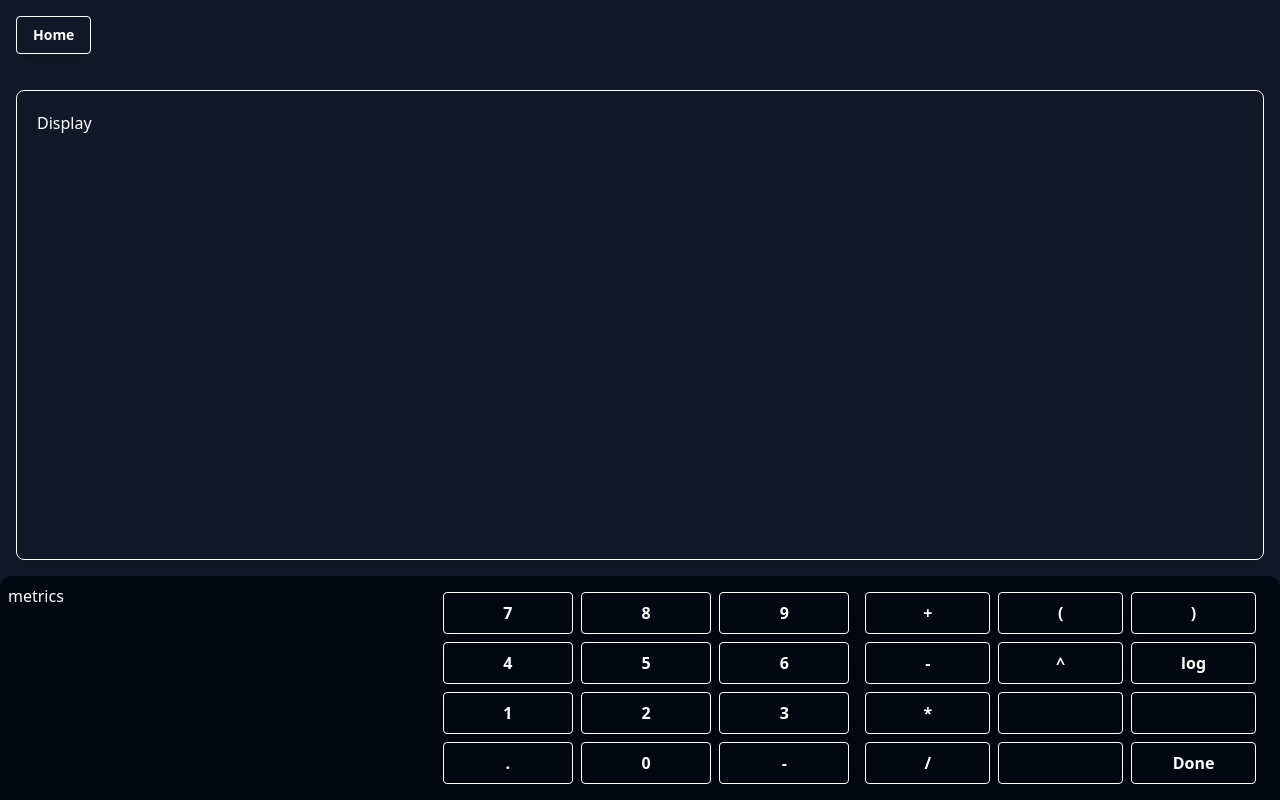
After one commit to jodhangill/Quanet, a Flask app: page /fitness in a window 1280 px wide. The commit adds this page. Run offline with Flask 3, Linux system fonts and the light colour scheme.

Commit message:
Added placeholder fitness calculator

```diff
--- a/app.py
+++ b/app.py
@@ -6,6 +6,10 @@ app = Flask(__name__)
 @app.route('/')
 def home():
     return render_template('home.html')
+
+@app.route('/fitness')
+def fitness():
+    return render_template('fitness-calculator.html')
 
 @app.route('/configurator')
 def configurator():
--- a/static/css/output.css
+++ b/static/css/output.css
@@ -586,6 +578,10 @@ video {
   position: relative;
 }
 
+.bottom-0 {
+  bottom: 0px;
+}
+
 .left-0 {
   left: 0px;
 }
@@ -594,16 +590,25 @@ video {
   top: 0px;
 }
 
-.col-span-4 {
-  grid-column: span 4 / span 4;
+.col-span-1 {
+  grid-column: span 1 / span 1;
+}
+
+.col-span-2 {
+  grid-column: span 2 / span 2;
+}
+
+.m-1 {
+  margin: 0.25rem;
 }
 
 .m-4 {
   margin: 1rem;
 }
 
-.mb-2 {
-  margin-bottom: 0.5rem;
+.mx-2 {
+  margin-left: 0.5rem;
+  margin-right: 0.5rem;
 }
 
 .mb-20 {
@@ -638,56 +639,24 @@ video {
   display: flex;
 }
 
-.inline-flex {
-  display: inline-flex;
-}
-
-.table {
-  display: table;
-}
-
 .grid {
   display: grid;
-}
-
-.contents {
-  display: contents;
-}
-
-.hidden {
-  display: none;
-}
-
-.h-4 {
-  height: 1rem;
 }
 
 .h-6 {
   height: 1.5rem;
 }
 
+.h-full {
+  height: 100%;
+}
+
 .min-h-screen {
   min-height: 100vh;
 }
 
-.w-1 {
-  width: 0.25rem;
-}
-
 .w-11 {
   width: 2.75rem;
-}
-
-.w-2 {
-  width: 0.5rem;
-}
-
-.w-4 {
-  width: 1rem;
-}
-
-.w-80 {
-  width: 20rem;
 }
 
 .w-full {
@@ -702,34 +671,46 @@ video {
   max-width: 42rem;
 }
 
-.border-collapse {
-  border-collapse: collapse;
+@keyframes bounce {
+  0%, 100% {
+    transform: translateY(-25%);
+    animation-timing-function: cubic-bezier(0.8,0,1,1);
   }
 
-.transform {
-  transform: translate(var(--tw-translate-x), var(--tw-translate-y)) rotate(var(--tw-rotate)) skewX(var(--tw-skew-x)) skewY(var(--tw-skew-y)) scaleX(var(--tw-scale-x)) scaleY(var(--tw-scale-y));
+  50% {
+    transform: none;
+    animation-timing-function: cubic-bezier(0,0,0.2,1);
+  }
 }
 
-.cursor-pointer {
-  cursor: pointer;
+.animate-bounce {
+  animation: bounce 1s infinite;
 }
 
-.resize {
-  resize: both;
+@keyframes pulse {
+  50% {
+    opacity: .5;
+  }
 }
 
-.appearance-none {
-  -webkit-appearance: none;
-     -moz-appearance: none;
-          appearance: none;
+.animate-pulse {
+  animation: pulse 2s cubic-bezier(0.4, 0, 0.6, 1) infinite;
 }
 
-.grid-cols-4 {
-  grid-template-columns: repeat(4, minmax(0, 1fr));
+.grid-cols-2 {
+  grid-template-columns: repeat(2, minmax(0, 1fr));
+}
+
+.grid-cols-3 {
+  grid-template-columns: repeat(3, minmax(0, 1fr));
 }
 
 .flex-col {
   flex-direction: column;
+}
+
+.content-center {
+  align-content: center;
 }
 
 .items-center {
@@ -744,8 +725,8 @@ video {
   justify-content: space-between;
 }
 
-.gap-2 {
-  gap: 0.5rem;
+.overflow-y-hidden {
+  overflow-y: hidden;
 }
 
 .rounded {
@@ -760,38 +741,13 @@ video {
   border-radius: 0.5rem;
 }
 
+.rounded-t-xl {
+  border-top-left-radius: 0.75rem;
+  border-top-right-radius: 0.75rem;
+}
+
 .border {
   border-width: 1px;
-}
-
-.border-gray-300 {
-  --tw-border-opacity: 1;
-  border-color: rgb(209 213 219 / var(--tw-border-opacity));
-}
-
-.border-gray-500 {
-  --tw-border-opacity: 1;
-  border-color: rgb(107 114 128 / var(--tw-border-opacity));
-}
-
-.border-gray-600 {
-  --tw-border-opacity: 1;
-  border-color: rgb(75 85 99 / var(--tw-border-opacity));
-}
-
-.border-gray-700 {
-  --tw-border-opacity: 1;
-  border-color: rgb(55 65 81 / var(--tw-border-opacity));
-}
-
-.border-gray-900 {
-  --tw-border-opacity: 1;
-  border-color: rgb(17 24 39 / var(--tw-border-opacity));
-}
-
-.border-gray-950 {
-  --tw-border-opacity: 1;
-  border-color: rgb(3 7 18 / var(--tw-border-opacity));
 }
 
 .border-white {
@@ -839,36 +775,29 @@ video {
   background-color: rgb(3 7 18 / var(--tw-bg-opacity));
 }
 
-.bg-green-500 {
-  --tw-bg-opacity: 1;
-  background-color: rgb(34 197 94 / var(--tw-bg-opacity));
-}
-
-.bg-orange-500 {
-  --tw-bg-opacity: 1;
-  background-color: rgb(249 115 22 / var(--tw-bg-opacity));
-}
-
 .bg-transparent {
   background-color: transparent;
 }
 
-.bg-white {
-  --tw-bg-opacity: 1;
-  background-color: rgb(255 255 255 / var(--tw-bg-opacity));
+.p-2 {
+  padding: 0.5rem;
 }
 
 .p-3 {
   padding: 0.75rem;
 }
 
-.p-6 {
-  padding: 1.5rem;
+.p-4 {
+  padding: 1rem;
 }
 
-.px-3 {
-  padding-left: 0.75rem;
-  padding-right: 0.75rem;
+.p-5 {
+  padding: 1.25rem;
+}
+
+.px-0 {
+  padding-left: 0px;
+  padding-right: 0px;
 }
 
 .px-4 {
@@ -976,34 +863,36 @@ video {
   box-shadow: var(--tw-ring-offset-shadow, 0 0 #0000), var(--tw-ring-shadow, 0 0 #0000), var(--tw-shadow);
 }
 
-.outline-none {
-  outline: 2px solid transparent;
-  outline-offset: 2px;
-}
-
-.outline {
-  outline-style: solid;
-}
-
-.ring-4 {
-  --tw-ring-offset-shadow: var(--tw-ring-inset) 0 0 0 var(--tw-ring-offset-width) var(--tw-ring-offset-color);
-  --tw-ring-shadow: var(--tw-ring-inset) 0 0 0 calc(4px + var(--tw-ring-offset-width)) var(--tw-ring-color);
-  box-shadow: var(--tw-ring-offset-shadow), var(--tw-ring-shadow), var(--tw-shadow, 0 0 #0000);
-}
-
-.ring-blue-300 {
-  --tw-ring-opacity: 1;
-  --tw-ring-color: rgb(147 197 253 / var(--tw-ring-opacity));
-}
-
-.ring-offset-gray-800 {
-  --tw-ring-offset-color: #1f2937;
-}
-
 /* Custom cursor */
 
 * {
-  cursor: url('../images/custom-cursor.png'), auto;
+  cursor: url('../images/custom-cursor.png'), auto !important;
+}
+
+button, a {
+  border-radius: 0.25rem;
+  border-width: 1px;
+  --tw-border-opacity: 1;
+  border-color: rgb(255 255 255 / var(--tw-border-opacity));
+  background-color: transparent;
+  padding-top: 0.5rem;
+  padding-bottom: 0.5rem;
+  padding-left: 1rem;
+  padding-right: 1rem;
+  font-weight: 600;
+  --tw-text-opacity: 1;
+  color: rgb(255 255 255 / var(--tw-text-opacity));
+  --tw-shadow: 0 10px 15px -3px rgb(0 0 0 / 0.1), 0 4px 6px -4px rgb(0 0 0 / 0.1);
+  --tw-shadow-colored: 0 10px 15px -3px var(--tw-shadow-color), 0 4px 6px -4px var(--tw-shadow-color);
+  box-shadow: var(--tw-ring-offset-shadow, 0 0 #0000), var(--tw-ring-shadow, 0 0 #0000), var(--tw-shadow);
+}
+
+button:hover, a:hover {
+  border-color: transparent;
+  --tw-bg-opacity: 1;
+  background-color: rgb(224 231 255 / var(--tw-bg-opacity));
+  --tw-text-opacity: 1;
+  color: rgb(0 0 0 / var(--tw-text-opacity));
 }
 
 #neatForm {
@@ -1195,8 +1084,12 @@ video {
 }
 
 @media (min-width: 768px) {
-  .md\:flex {
-    display: flex;
+  .md\:col-span-1 {
+    grid-column: span 1 / span 1;
+  }
+
+  .md\:grid {
+    display: grid;
   }
 
   .md\:w-1\/3 {
@@ -1206,6 +1099,10 @@ video {
   .md\:w-2\/3 {
     width: 66.666667%;
   }
+
+  .md\:grid-cols-3 {
+    grid-template-columns: repeat(3, minmax(0, 1fr));
+  }
 }
 
 .peer:checked ~ .rtl\:peer-checked\:after\:-translate-x-full:where([dir="rtl"], [dir="rtl"] *)::after {
--- /dev/null
+++ b/static/js/calculator.js
@@ -0,0 +1,16 @@
+
+function setDisplaySize() {
+    // Set height of calculator display based on other elements
+    const calcPad = document.getElementById('calcPad');
+    const displayContainer = document.getElementById('displayContainer');
+    const homeButton = document.getElementById('homeButton');
+
+    displayContainer.style.height = `${window.innerHeight - calcPad.offsetHeight - homeButton.offsetHeight - 36}px`;
+}
+
+window.onload = function () {
+    setDisplaySize();
+};
+window.addEventListener('resize', function(event) {
+    setDisplaySize();
+}, true);
--- a/templates/base.html
+++ b/templates/base.html
@@ -8,6 +8,11 @@
     <link href="{{ url_for('static', filename='css/animate.min.css') }}" rel="stylesheet">
 </head>
 <body class="bg-gray-900 text-white min-h-screen flex items-center justify-center custom-cursor">
+    <a id="homeButton" href="/" class="absolute top-0 left-0 m-4 text-sm hover:bg-indigo-100 text-white font-semibold
+    hover:text-black py-2 px-4
+    border border-white-500 hover:border-transparent rounded">
+        Home
+    </a>
     {% block content %}
     {% endblock %}
     <script src="{{ url_for('static', filename='js/scripts.js') }}"></script>
--- /dev/null
+++ b/templates/fitness-calculator.html
@@ -0,0 +1,48 @@
+{% extends "base.html" %}
+
+{% block content %}
+<script src="{{ url_for('static', filename='js/calculator.js') }}"></script>
+<div id="calculator" class="absolute bottom-0  w-full overflow-y-hidden">
+    <div id="displayContainer" class="content-center p-4">
+        <div id="display" class="animate__animated animate__fadeInDown animate__faster bg-gray-900 border border-white p-5 rounded-lg shadow-lg h-full">
+            <span id="output">Display</span>
+        </div>
+    </div>
+    <div id="calcPad" class="animate__animated animate__fadeInUp animate__faster rounded-t-xl bg-gray-950 md:grid md:grid-cols-3">
+        <div id="metrics" class="md:col-span-1 p-2">
+            metrics
+        </div>
+        <div id="keyboard" class="col-span-2 grid grid-cols-2 p-3">
+            <div id="numpad" class="col-span-1 grid grid-cols-3">
+                <button class="px-0 m-1">7</button>
+                <button class="px-0 m-1">8</button>
+                <button class="px-0 m-1">9</button>
+                <button class="px-0 m-1">4</button>
+                <button class="px-0 m-1">5</button>
+                <button class="px-0 m-1">6</button>
+                <button class="px-0 m-1">1</button>
+                <button class="px-0 m-1">2</button>
+                <button class="px-0 m-1">3</button>
+                <button class="px-0 m-1">.</button>
+                <button class="px-0 m-1">0</button>
+                <button class="px-0 m-1">-</button>
+            </div>
+            <div id="operators" class="mx-2 col-span-1 grid grid-cols-3">
+                <button class="px-0 m-1">+</button>
+                <button class="px-0 m-1">(</button>
+                <button class="px-0 m-1">)</button>
+                <button class="px-0 m-1">-</button>
+                <button class="px-0 m-1">^</button>
+                <button class="px-0 m-1">log</button>
+                <button class="px-0 m-1">*</button>
+                <button class="px-0 m-1"> </button>
+                <button class="px-0 m-1"> </button>
+                <button class="px-0 m-1">/</button>
+                <button class="px-0 m-1"> </button>
+                <button onclick="location.href='/configurator'" class="px-0 m-1"> Done </button>
+            </div>
+        </div>
+    </div>
+
+</div>
+{% endblock %}
--- a/templates/home.html
+++ b/templates/home.html
@@ -9,7 +9,7 @@
             border border-white-500 hover:border-transparent rounded
             animate__animated animate__fadeInUp
             "
-        href="/configurator">
+        href="/fitness">
         Start
     </a>
 </div>
```
Also changed, not shown: other parts of static/css/output.css (+6 -78 lines), static/css/input.css (+7 -2 lines). Lines whose indentation alone changed are shown as unchanged.
